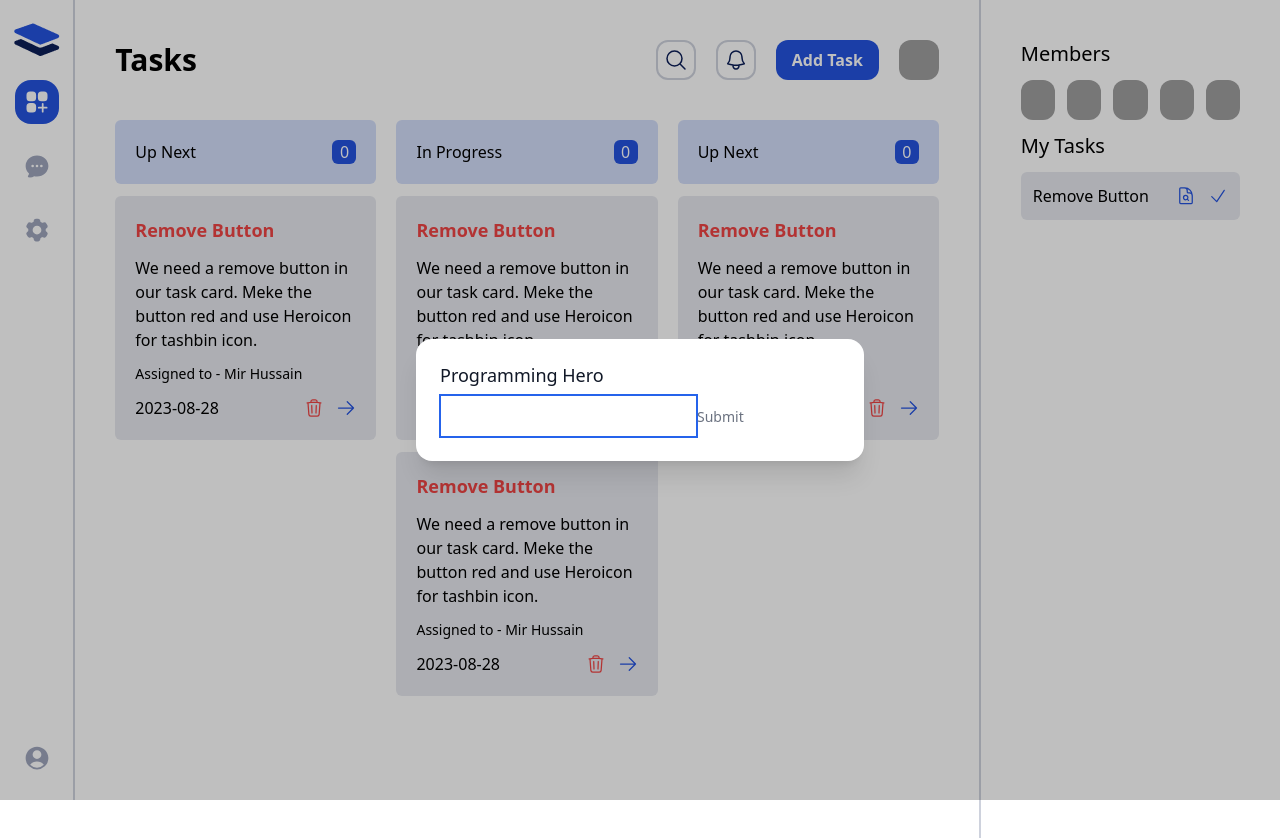
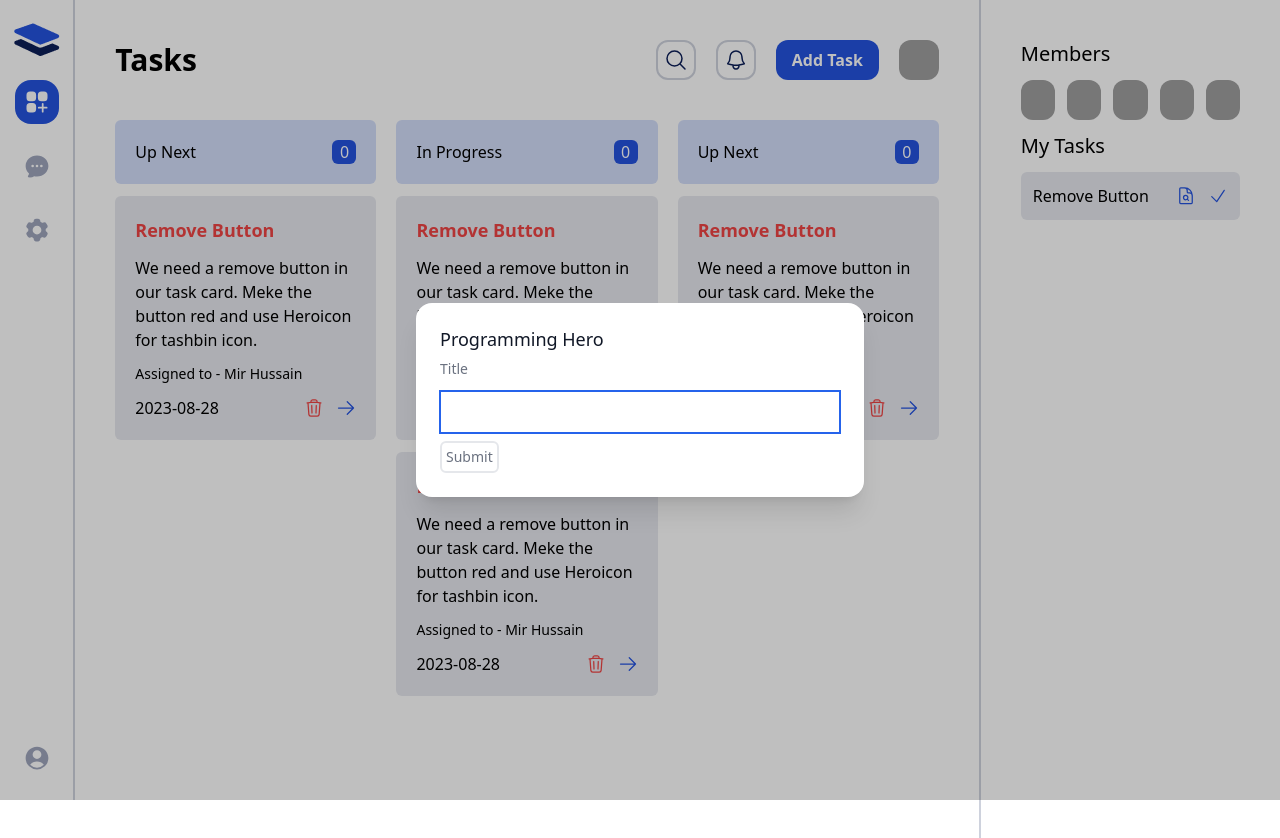
Before and after one commit to coder7475/taskmaster-redux-acc, a React (Vite) app: page / in a window 1280 px wide. Both pictures are taken after a click on the button "Add Task". Shown: the top 838 px of the page. Built offline with nearby package versions, Linux system fonts and the light colour scheme; grey boxes are pictures that could not be loaded.

Commit message:
feat: create a simple form

```diff
--- a/src/components/tasks/AddTaskModal.jsx
+++ b/src/components/tasks/AddTaskModal.jsx
@@ -16,9 +16,19 @@
               content={"lorem Ipsum so ao"}
         >
             <form onSubmit={handleSubmit(onSubmit)}>
-                <input type="text" name="name" {...register('name')} />
-                <button type='submit'>Submit</button>
+                <div className="flex flex-col gap-3">
+                    <label htmlFor="title">Title</label>
+                    <input
+                        className="w-full"
+                        type="text"
+                        name="title"
+                        id='title'
+                        {...register('name')}
+                    />
+                </div>
+                <button type='submit' className='p-1 border-2 mt-2 rounded-md hover:bg-slate-600 hover:text-white'>Submit</button>
             </form>
+
         </Modal>
     );
 };
```
